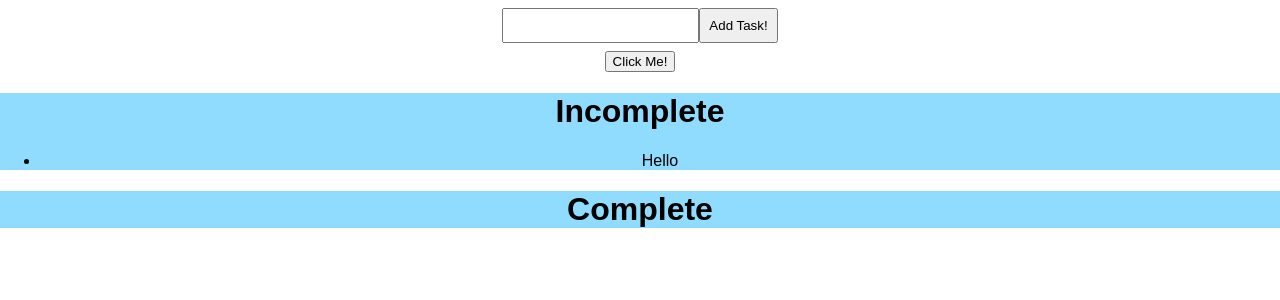
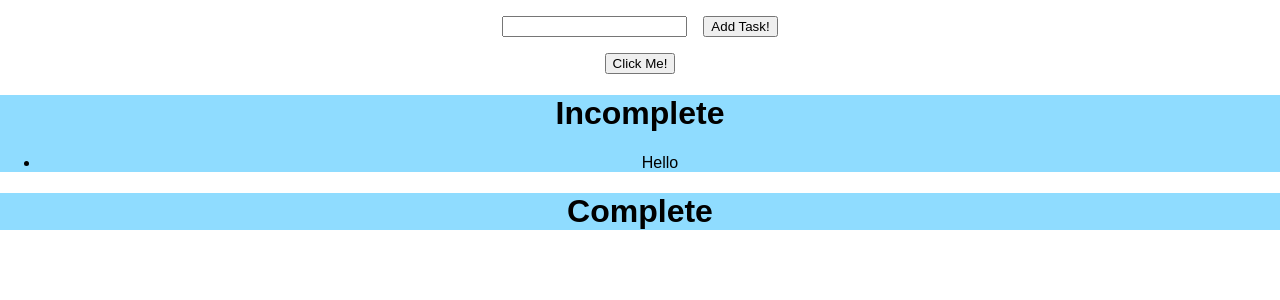
Before and after one commit to rice-apps/redux-todo-app-example, a React app: page / in a window 1280 px wide. Shown: the top 300 px of the page. Built offline with nearby package versions, Linux system fonts and the light colour scheme.

Commit message:
Implemented TODO input

```diff
--- a/src/components/NewTodoControl.js
+++ b/src/components/NewTodoControl.js
@@ -1,15 +1,27 @@
-import React from 'react'
+import React, { useState } from 'react'
 import {connect} from 'react-redux';
 import {addTodo} from '../actions/TodoActions';
 
-const NewTodoControl = ({addTodo}) => (
-    <div>
-        <input style={{display: 'inline-block', padding:8}} type="text" />
-        <button style={{display: 'inline-block', padding:8}} onClick={() => addTodo("adlkjfa;dlfkj", "a;ldkfja;df")}>
-           Add Task!
-        </button>
-    </div>
-);
+const NewTodoControl = ({addTodo}) => {
+    const [inputText, setInputText] = useState("");
+    const childStyle = {display: 'inline-block', margin:8};
+    return (
+        <div>
+            <input
+                style={childStyle} type="text"
+                value={inputText}
+                onChange={event => setInputText(event.target.value)}
+            />
+            <button style={childStyle}
+            onClick={() => {
+                if (inputText && inputText != "")
+                    addTodo(inputText, 'right now')
+            }}>
+            Add Task!
+            </button>
+        </div>
+    );
+};
 
 export default connect(
     (state) => ({
```
